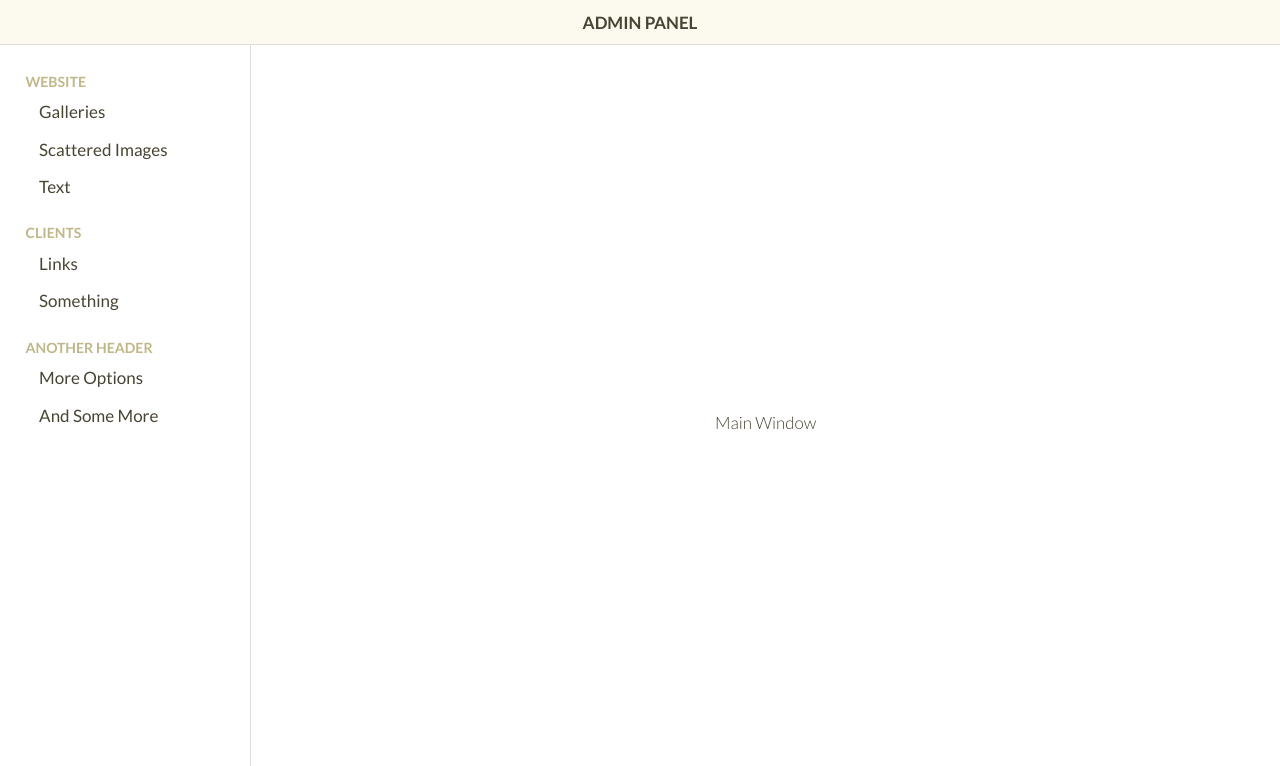
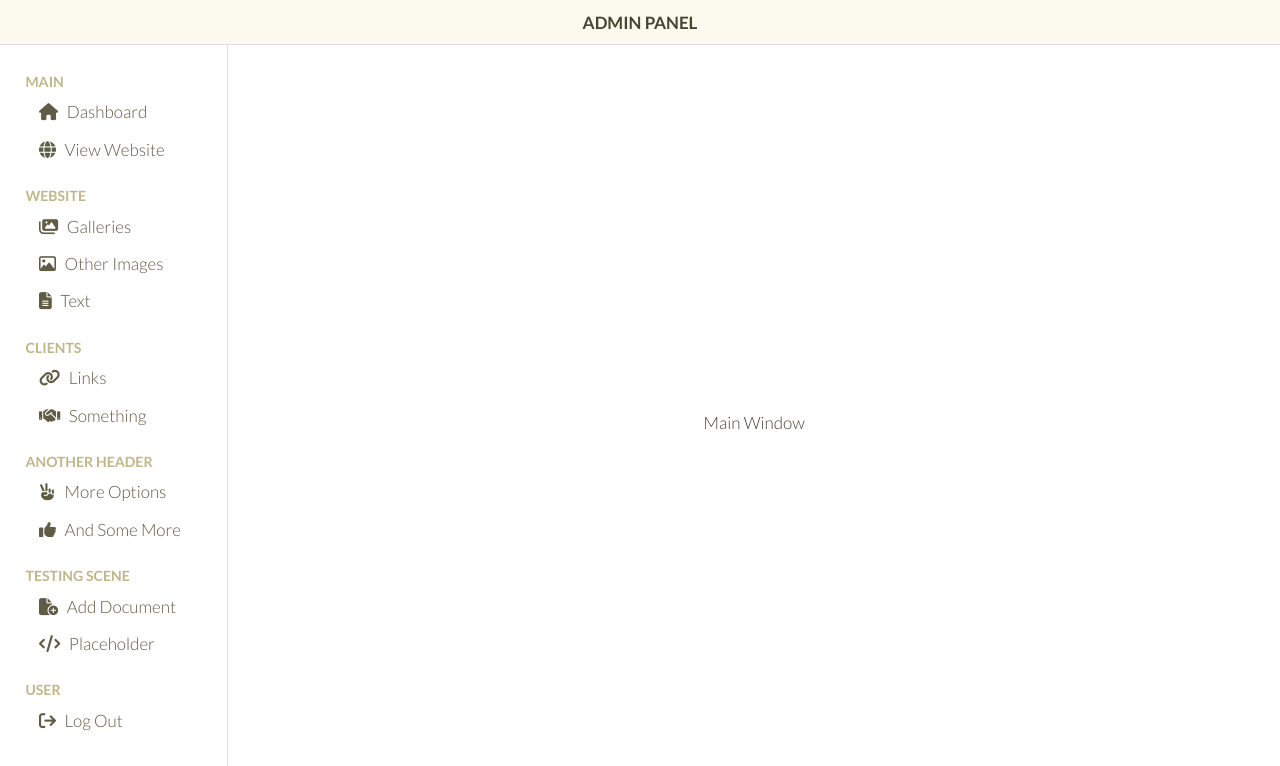
Before and after one commit to eugeneilin/captured-memories-by-liz, a React (Create React App) app: page /admin in a window 1280 px wide. Shown: the top 766 px of the page. Built offline with nearby package versions, Linux system fonts and the light colour scheme; no server answers; sample sign-in values are in the browser's storage.

Commit message:
more good progress lets keep it going

```diff
--- a/src/App.css
+++ b/src/App.css
@@ -92,6 +92,14 @@ button:hover {
   padding-right: 1rem;
 }
 
+.admin-active-link {
+  background: var(--primary-color);
+  border-top-left-radius: 25px;
+  border-bottom-left-radius: 25px;
+  color: black;
+  font-weight: 400 !important;
+}
+
 /* -------------------- MEDIUM Devices -------------------- */
 @media only screen and (min-width: 768px) {
 }
--- a/src/App.js
+++ b/src/App.js
@@ -6,6 +6,7 @@ import Investment from './pages/investment/Investment';
 import Contact from './pages/contact/Contact';
 import Login from './pages/login/Login';
 import Admin from './pages/admin/Admin';
+import AddDoc from './pages/addDoc/AddDoc';
 import { AuthContext } from './context/AuthContext';
 import './App.css';
 import { useContext } from 'react';
@@ -37,6 +38,14 @@ const App = () => {
               </RequireAuth>
             }
           />
+          <Route
+            path='/admin/add-doc'
+            element={
+              <RequireAuth>
+                <AddDoc />
+              </RequireAuth>
+            }
+          />
         </Routes>
       </Router>
     </div>
--- /dev/null
+++ b/src/components/adminAsideNav/AdminAsideNav.jsx
@@ -0,0 +1,77 @@
+import React from 'react';
+import './adminAsideNav.css';
+
+const AdminAsideNav = () => {
+  return (
+    <aside>
+      <h5>Main</h5>
+      <div className='admin-links'>
+        <a href='/admin'>
+          <i class='fa-solid fa-house'></i>
+          Dashboard
+        </a>
+        <a href='/'>
+          <i class='fa-solid fa-globe'></i>
+          View Website
+        </a>
+      </div>
+      <h5>Website</h5>
+      <div className='admin-links'>
+        <a href='#'>
+          <i class='fa-solid fa-images'></i>
+          Galleries
+        </a>
+        <a href='#'>
+          <i class='fa-regular fa-image'></i>
+          Other Images
+        </a>
+        <a href='#'>
+          <i class='fa-solid fa-file-lines'></i>
+          Text
+        </a>
+      </div>
+      <h5>Clients</h5>
+      <div className='admin-links'>
+        <a href='#'>
+          <i class='fa-solid fa-link'></i>
+          Links
+        </a>
+        <a href='#'>
+          <i class='fa-solid fa-handshake'></i>
+          Something
+        </a>
+      </div>
+      <h5>Another Header</h5>
+      <div className='admin-links'>
+        <a href='#'>
+          <i class='fa-solid fa-hand-peace'></i>
+          More Options
+        </a>
+        <a href='#'>
+          <i class='fa-solid fa-thumbs-up'></i>
+          And Some More
+        </a>
+      </div>
+      <h5>Testing Scene</h5>
+      <div className='admin-links'>
+        <a href='/admin/add-doc'>
+          <i class='fa-solid fa-file-circle-plus'></i>
+          Add Document
+        </a>
+        <a href='#'>
+          <i class='fa-solid fa-code'></i>
+          Placeholder
+        </a>
+      </div>
+      <h5>User</h5>
+      <div className='admin-links'>
+        <a href='#'>
+          <i class='fa-solid fa-arrow-right-from-bracket'></i>
+          Log Out
+        </a>
+      </div>
+    </aside>
+  );
+};
+
+export default AdminAsideNav;
--- /dev/null
+++ b/src/components/adminAsideNav/adminAsideNav.css
@@ -0,0 +1,33 @@
+.admin-page div aside {
+  border-right: 1px solid var(--light-grey-color);
+  height: calc(100vh - 45px);
+  width: 16rem;
+  padding: 1.5rem 0 1.5rem 1.5rem;
+}
+
+.admin-page div aside h5 {
+  font-weight: 700;
+}
+
+.admin-page div aside .admin-links {
+  display: flex;
+  flex-direction: column;
+  margin-bottom: 1rem;
+}
+.admin-page div aside .admin-links a {
+  margin: 0.1rem 0;
+  padding: 0.2rem 0.8rem;
+  font-weight: 300;
+  color: var(--third-color);
+  border-top-left-radius: 25px;
+  border-bottom-left-radius: 25px;
+}
+
+.admin-page div aside .admin-links a:hover {
+  background: var(--primary-color);
+  color: black;
+}
+
+.admin-page div aside .admin-links a i {
+  padding-right: 0.5rem;
+}
--- /dev/null
+++ b/src/components/adminTopNav/AdminTopNav.jsx
@@ -0,0 +1,12 @@
+import React from 'react';
+import './adminTopNav.css';
+
+const AdminTopNav = () => {
+  return (
+    <div className='admin-top-nav'>
+      <h4>Admin Panel</h4>
+    </div>
+  );
+};
+
+export default AdminTopNav;
--- /dev/null
+++ b/src/components/adminTopNav/adminTopNav.css
@@ -0,0 +1,8 @@
+.admin-top-nav h4 {
+  text-align: center;
+  border-bottom: 1px solid var(--light-grey-color);
+  padding: 0.5rem 0;
+  text-transform: uppercase;
+  background: var(--light-color);
+  width: 100%;
+}
--- a/src/components/navbar/Navbar.jsx
+++ b/src/components/navbar/Navbar.jsx
@@ -26,6 +26,9 @@ const Navbar = () => {
         <li>
           <a href='/contact'>Contact</a>
         </li>
+        <li>
+          <a href='/admin'>Admin</a>
+        </li>
       </ul>
     </nav>
   );
--- /dev/null
+++ b/src/pages/addDoc/AddDoc.jsx
@@ -0,0 +1,23 @@
+import React from 'react';
+import { collection, addDoc } from 'firebase/firestore';
+import { db } from '../../config/firebase.js';
+import AdminTopNav from '../../components/adminTopNav/AdminTopNav';
+import AdminAsideNav from '../../components/adminAsideNav/AdminAsideNav';
+
+const AddDoc = () => {
+  return (
+    <div class='admin-page'>
+      <AdminTopNav />
+      <div>
+        <AdminAsideNav />
+        <main>
+          <form>
+            <input type='text' placeholder='add doc' />
+          </form>
+        </main>
+      </div>
+    </div>
+  );
+};
+
+export default AddDoc;
--- a/src/pages/admin/Admin.jsx
+++ b/src/pages/admin/Admin.jsx
@@ -1,29 +1,14 @@
 import React from 'react';
+import AdminAsideNav from '../../components/adminAsideNav/AdminAsideNav';
+import AdminTopNav from '../../components/adminTopNav/AdminTopNav';
 import './admin.css';
 
 const Admin = () => {
   return (
-    <div id='admin-page'>
-      <h4>Admin Panel</h4>
+    <div class='admin-page'>
+      <AdminTopNav />
       <div>
-        <aside>
-          <h5>Website</h5>
-          <div className='admin-links'>
-            <a href='#'>Galleries</a>
-            <a href='#'>Scattered Images</a>
-            <a href='#'>Text</a>
-          </div>
-          <h5>Clients</h5>
-          <div className='admin-links'>
-            <a href='#'>Links</a>
-            <a href='#'>Something</a>
-          </div>
-          <h5>Another Header</h5>
-          <div className='admin-links'>
-            <a href='#'>More Options</a>
-            <a href='#'>And Some More</a>
-          </div>
-        </aside>
+        <AdminAsideNav />
         <main>Main Window</main>
       </div>
     </div>
--- a/src/pages/admin/admin.css
+++ b/src/pages/admin/admin.css
@@ -1,54 +1,17 @@
-#admin-page {
+.admin-page {
   background: white;
 }
 
-#admin-page h4 {
-  text-align: center;
-  border-bottom: 1px solid var(--light-grey-color);
-  padding: 0.5rem 0;
-  text-transform: uppercase;
-  background: var(--light-color);
-}
-
-#admin-page h5 {
+.admin-page h5 {
   text-transform: uppercase;
   color: var(--secondary-color);
 }
 
-#admin-page div {
+.admin-page div {
   display: flex;
 }
 
-#admin-page div aside {
-  border-right: 1px solid var(--light-grey-color);
-  height: calc(100vh - 45px);
-  width: 18rem;
-  padding: 1.5rem 0 1.5rem 1.5rem;
-}
-
-#admin-page div aside h5 {
-  font-weight: 700;
-}
-
-#admin-page div aside .admin-links {
-  display: flex;
-  flex-direction: column;
-  margin-bottom: 1rem;
-}
-#admin-page div aside .admin-links a {
-  border-top-left-radius: 25px;
-  border-bottom-left-radius: 25px;
-  margin: 0.1rem 0;
-  padding: 0.2rem 0.8rem;
-  font-weight: 400;
-}
-
-#admin-page div aside .admin-links a:hover {
-  background: var(--primary-color);
-  color: var(--third-color);
-}
-
-#admin-page div main {
+.admin-page div main {
   display: flex;
   align-items: center;
   justify-content: center;
```
Also changed, not shown: src/pages/addDoc/addDoc.css (added), 1 other file (tests, documents, lock files or other folders).
